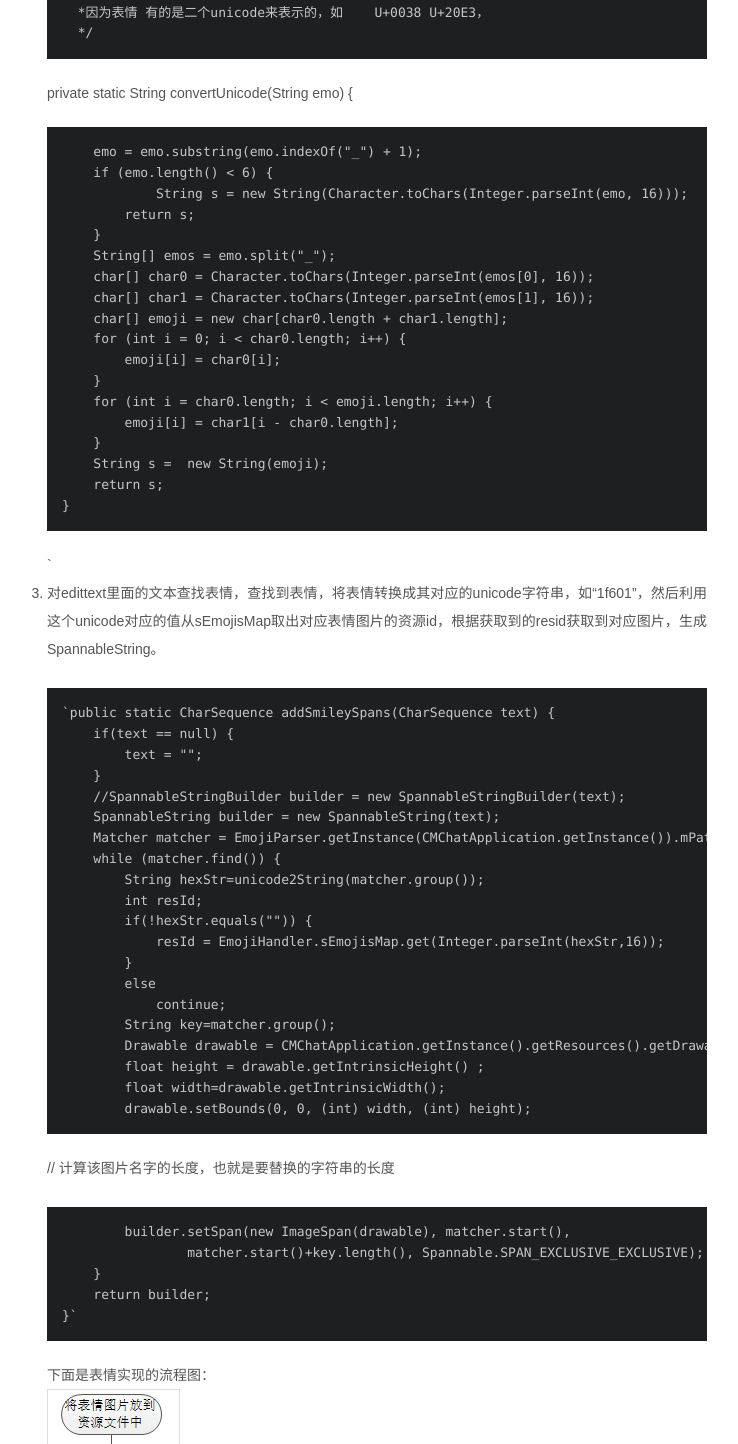
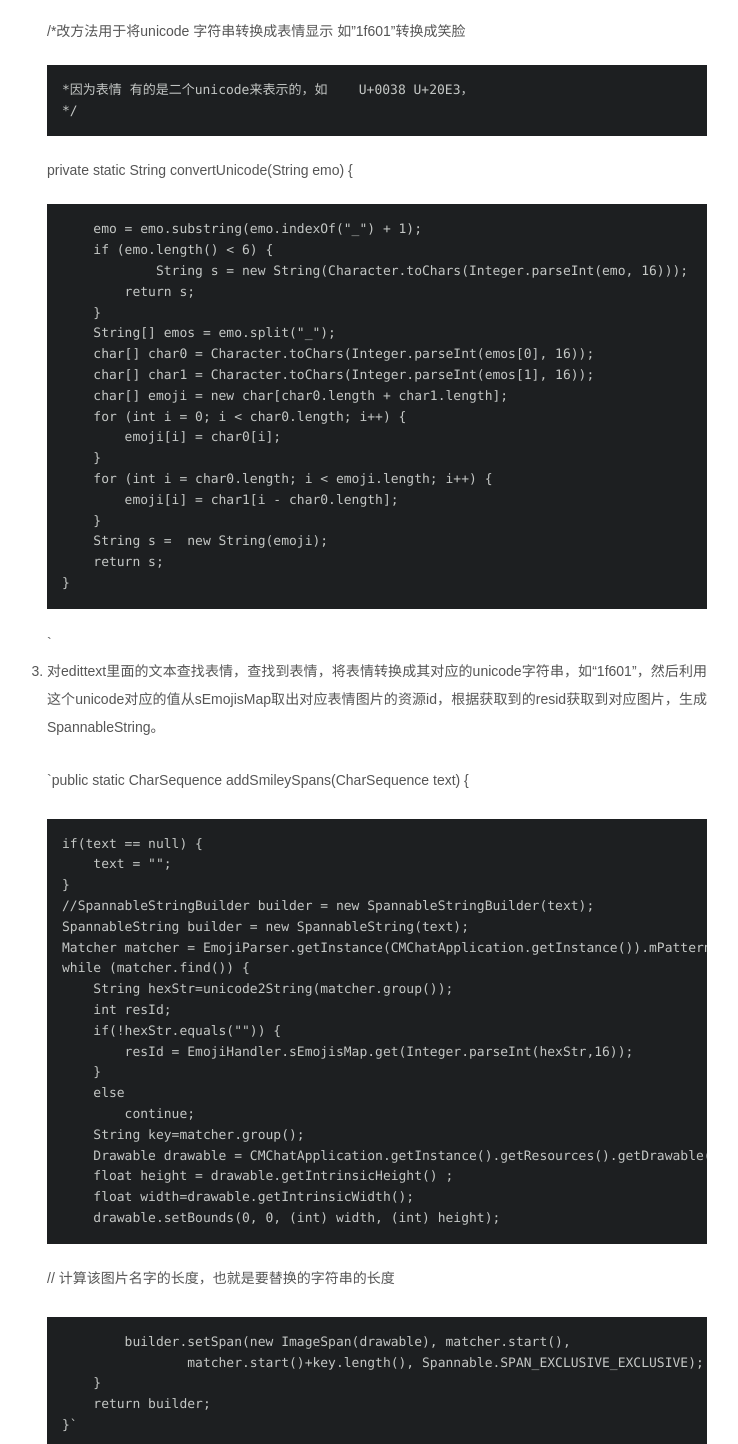
Before and after one commit to trywarrior/trywarrior.github.io, a plain HTML site: page index.html in a window 1280 px wide. Shown: the part 1651-3095 px from the top of the page, without its empty margins (283-1021 px from the left). Drawn offline with Linux system fonts and the light colour scheme; some packages are replaced by stand-ins of ours; a script that the page names is missing; a web font is replaced by a local one.

Commit message:
Site updated: 2016-06-14 14:34:49

```diff
--- a/index.html
+++ b/index.html
@@ -377,7 +377,7 @@
 <h1 id="&#x4E09;-&#x589E;&#x8865;&#x5B57;&#x7B26;"><a href="#&#x4E09;-&#x589E;&#x8865;&#x5B57;&#x7B26;" class="headerlink" title="&#x4E09; &#x589E;&#x8865;&#x5B57;&#x7B26;"></a>&#x4E09; &#x589E;&#x8865;&#x5B57;&#x7B26;</h1><p>&#x63D0;&#x5230;&#x589E;&#x8865;&#x5B57;&#x7B26;&#xFF0C;&#x8BFB;&#x8005;&#x53EF;&#x4EE5;&#x5230;<a href="http://blog.csdn.net/andycpp/article/details/1682793" target="_blank" rel="external">http://blog.csdn.net/andycpp/article/details/1682793</a>&#x5B66;&#x4E60;&#x4E00;&#x4E0B;&#x76F8;&#x5173;&#x77E5;&#x8BC6;&#x3002;&#x4E3A;&#x4EC0;&#x4E48;&#x8981;&#x4E86;&#x89E3;&#x8FD9;&#x4E2A;&#x589E;&#x8865;&#x5B57;&#x7B26;&#x4E86;&#xFF1F;&#x5728;&#x5B57;&#x7B26;&#x4E32;&#x8F6C;&#x8868;&#x60C5;&#x4EE5;&#x53CA;&#x8868;&#x60C5;&#x8F6C;&#x5B57;&#x7B26;&#x4E32;&#x7684;&#x65F6;&#x5019;&#x80FD;&#x591F;&#x589E;&#x5F3A;&#x7406;&#x89E3;&#x3002;</p>
 <h1 id="&#x56DB;-&#x5B9E;&#x73B0;&#x8868;&#x60C5;&#x5E93;"><a href="#&#x56DB;-&#x5B9E;&#x73B0;&#x8868;&#x60C5;&#x5E93;" class="headerlink" title="&#x56DB; &#x5B9E;&#x73B0;&#x8868;&#x60C5;&#x5E93;"></a>&#x56DB; &#x5B9E;&#x73B0;&#x8868;&#x60C5;&#x5E93;</h1><ol>
 <li>&#x5728;&#x5DE5;&#x7A0B;res&#x76EE;&#x5F55;&#x4E0B;&#x9762;&#x65B0;&#x5EFA;&#x6587;&#x4EF6;&#x5939;drawable<em>nodpi&#xFF0C;&#x6839;&#x636E;&#x4E1A;&#x52A1;&#x9700;&#x8981;&#x5C06;&#x8868;&#x60C5;&#x56FE;&#x7247;&#x4EE5;emoji</em>&#x201C;unicode&#x201D;&#x7684;&#x5F62;&#x5F0F;&#x653E;&#x5728;drawable-nodpi&#x6587;&#x4EF6;&#x5939;&#x4E0B;&#x9762;&#xFF0C;&#x5982;&#x4E0B;&#x56FE;&#x6240;&#x793A;&#xFF1A;<img src="/2016/06/13/Emoji-&#x8868;&#x60C5;&#x77E5;&#x8BC6;/emoj&#x547D;&#x540D;.png" alt="">,&#x4F18;&#x79C0;&#x7684;&#x5F00;&#x6E90;&#x9879;&#x76EE;Emojiicon&#x5C06;&#x6807;&#x51C6;&#x8868;&#x60C5;&#x56FE;&#x7247;&#x6574;&#x7406;&#x5F97;&#x5F88;&#x597D;&#xFF0C;&#x8D44;&#x6E90;&#x56FE;&#x7247;&#x53EF;&#x4EE5;&#x5168;&#x90E8;&#x4ECE;&#x8BE5;&#x5F00;&#x6E90;&#x9879;&#x76EE;&#x4E2D;&#x83B7;&#x53D6;&#xFF0C;&#x9879;&#x76EE;&#x5730;&#x5740;&#xFF1A;<a href="https://github.com/rockerhieu/emojicon" target="_blank" rel="external">https://github.com/rockerhieu/emojicon</a>&#xFF0C;&#x8BE5;&#x9879;&#x76EE;&#x4E5F;&#x5C06;&#x6BCF;&#x4E2A;&#x8868;&#x60C5;&#x7684;unicode&#x548C;&#x5176;&#x5BF9;&#x5E94;&#x7684;&#x8D44;&#x6E90;id&#x4EE5;&#x952E;&#x503C;&#x5BF9;&#x7684;&#x5F62;&#x5F0F;&#x4FDD;&#x5B58;&#x5728;SparseIntArray&#x4E2D;&#xFF0C;EmojiIcon&#x9879;&#x76EE;&#x4E2D;&#x8FD9;&#x90E8;&#x5206;&#x4EE3;&#x7801;&#x5728;EmojiHandler&#x91CC;&#x9762;&#x3002;&#x5982;&#x56FE;&#x6240;&#x793A;&#xFF1A;<img src="/2016/06/13/Emoji-&#x8868;&#x60C5;&#x77E5;&#x8BC6;/emoj-key.png" alt="">&#x3002;</li>
-<li>&#x751F;&#x6210;&#x6B63;&#x5219;&#x8868;&#x8FBE;&#x5F0F;Pattern&#x5B9E;&#x5217;&#xFF0C;&#x56E0;&#x4E3A;EditText&#x91CC;&#x9762;&#x8F93;&#x5165;&#x6587;&#x672C;&#xFF0C;&#x8BE5;pattern&#x53EF;&#x4EE5;&#x7528;&#x4E8E;&#x5339;&#x914D;&#x6587;&#x672C;&#x4E2D;&#x7684;&#x8868;&#x60C5;&#x3002;sEmojisMap&#x662F;1&#x4E2D;&#x751F;&#x6210;&#x7684;&#x5B58;&#x50A8;&#x6BCF;&#x4E2A;&#x8868;&#x60C5;&#x5BF9;&#x5E94;&#x7684;unicode&#x5B57;&#x7B26;&#x4E32;&#x548C;&#x8868;&#x60C5;&#x8D44;&#x6E90;id&#x7684;map&#x3002;&#x83B7;&#x53D6;pattern&#x7684;&#x65B9;&#x6CD5;&#xFF1A;<pre><code>`/**
+<li>&#x751F;&#x6210;&#x6B63;&#x5219;&#x8868;&#x8FBE;&#x5F0F;Pattern&#x5B9E;&#x5217;&#xFF0C;&#x56E0;&#x4E3A;EditText&#x91CC;&#x9762;&#x8F93;&#x5165;&#x6587;&#x672C;&#xFF0C;&#x8BE5;pattern&#x53EF;&#x4EE5;&#x7528;&#x4E8E;&#x5339;&#x914D;&#x6587;&#x672C;&#x4E2D;&#x7684;&#x8868;&#x60C5;&#x3002;sEmojisMap&#x662F;1&#x4E2D;&#x751F;&#x6210;&#x7684;&#x5B58;&#x50A8;&#x6BCF;&#x4E2A;&#x8868;&#x60C5;&#x5BF9;&#x5E94;&#x7684;unicode&#x5B57;&#x7B26;&#x4E32;&#x548C;&#x8868;&#x60C5;&#x8D44;&#x6E90;id&#x7684;map&#x3002;&#x83B7;&#x53D6;pattern&#x7684;&#x65B9;&#x6CD5;&#xFF1A;<pre><code>    `/**
  * Builds the regular expression we use to find smileys in
  * {@link #addSmileySpans}. &#x8BE5;&#x5904;&#x5C06;&#x6BCF;&#x4E2A;&#x8868;&#x60C5;&#x5BF9;&#x5E94;&#x7684;unicode&#x5B57;&#x7B26;&#x4E32;&#x8F6C;&#x6362;&#x4E3A;unicode
  */
@@ -393,8 +393,7 @@ private Pattern buildPattern() {
             patternString.length(), &quot;)&quot;);
     return Pattern.compile(patternString.toString());
 }
-  /*&#x6539;&#x65B9;&#x6CD5;&#x7528;&#x4E8E;&#x5C06;unicode &#x5B57;&#x7B26;&#x4E32;&#x8F6C;&#x6362;&#x6210;&#x8868;&#x60C5;&#x663E;&#x793A; &#x5982;&quot;1f601&quot;&#x8F6C;&#x6362;&#x6210;&#x7B11;&#x8138;
-  *&#x56E0;&#x4E3A;&#x8868;&#x60C5; &#x6709;&#x7684;&#x662F;&#x4E8C;&#x4E2A;unicode&#x6765;&#x8868;&#x793A;&#x7684;&#xFF0C;&#x5982;    U+0038 U+20E3&#xFF0C;
+</code></pre>   /*&#x6539;&#x65B9;&#x6CD5;&#x7528;&#x4E8E;&#x5C06;unicode &#x5B57;&#x7B26;&#x4E32;&#x8F6C;&#x6362;&#x6210;&#x8868;&#x60C5;&#x663E;&#x793A; &#x5982;&#x201D;1f601&#x201D;&#x8F6C;&#x6362;&#x6210;&#x7B11;&#x8138;<pre><code>*&#x56E0;&#x4E3A;&#x8868;&#x60C5; &#x6709;&#x7684;&#x662F;&#x4E8C;&#x4E2A;unicode&#x6765;&#x8868;&#x793A;&#x7684;&#xFF0C;&#x5982;    U+0038 U+20E3&#xFF0C;
 */
 </code></pre>   private static String convertUnicode(String emo) {<pre><code>    emo = emo.substring(emo.indexOf(&quot;_&quot;) + 1);
     if (emo.length() &lt; 6) {
@@ -416,8 +415,8 @@ private Pattern buildPattern() {
 }
 </code></pre> `</li>
 <li><p>&#x5BF9;edittext&#x91CC;&#x9762;&#x7684;&#x6587;&#x672C;&#x67E5;&#x627E;&#x8868;&#x60C5;&#xFF0C;&#x67E5;&#x627E;&#x5230;&#x8868;&#x60C5;&#xFF0C;&#x5C06;&#x8868;&#x60C5;&#x8F6C;&#x6362;&#x6210;&#x5176;&#x5BF9;&#x5E94;&#x7684;unicode&#x5B57;&#x7B26;&#x4E32;&#xFF0C;&#x5982;&#x201C;1f601&#x201D;&#xFF0C;&#x7136;&#x540E;&#x5229;&#x7528;&#x8FD9;&#x4E2A;unicode&#x5BF9;&#x5E94;&#x7684;&#x503C;&#x4ECE;sEmojisMap&#x53D6;&#x51FA;&#x5BF9;&#x5E94;&#x8868;&#x60C5;&#x56FE;&#x7247;&#x7684;&#x8D44;&#x6E90;id&#xFF0C;&#x6839;&#x636E;&#x83B7;&#x53D6;&#x5230;&#x7684;resid&#x83B7;&#x53D6;&#x5230;&#x5BF9;&#x5E94;&#x56FE;&#x7247;&#xFF0C;&#x751F;&#x6210;SpannableString&#x3002;</p>
-<pre><code>`public static CharSequence addSmileySpans(CharSequence text) {
-    if(text == null) {
+<p> `public static CharSequence addSmileySpans(CharSequence text) {</p>
+<pre><code>if(text == null) {
     text = &quot;&quot;;
 }
 //SpannableStringBuilder builder = new SpannableStringBuilder(text);
--- a/sitemap.xml
+++ b/sitemap.xml
@@ -4,7 +4,7 @@
   <url>
     <loc>http://www.tongruyi.club/2016/06/13/Emoji-%E8%A1%A8%E6%83%85%E7%9F%A5%E8%AF%86/</loc>
 
-    <lastmod>2016-06-14T06:31:45.287Z</lastmod>
+    <lastmod>2016-06-14T06:34:39.145Z</lastmod>
 
   </url>
 
```
Also changed, not shown: 2016/06/13/Emoji-表情知识/index.html (+5 -6 lines), search.xml (+4 -5 lines). Lines whose indentation alone changed are shown as unchanged.
